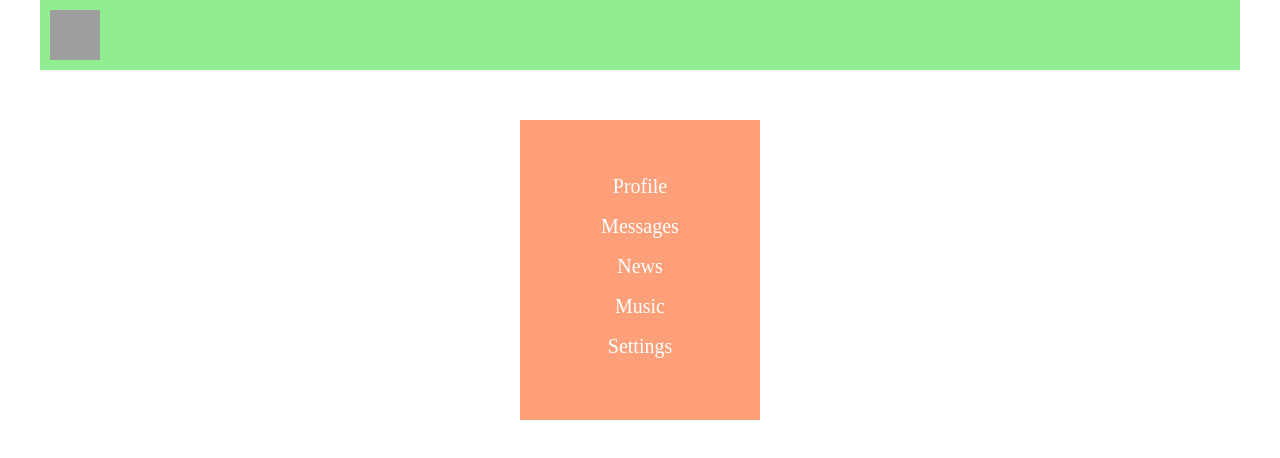
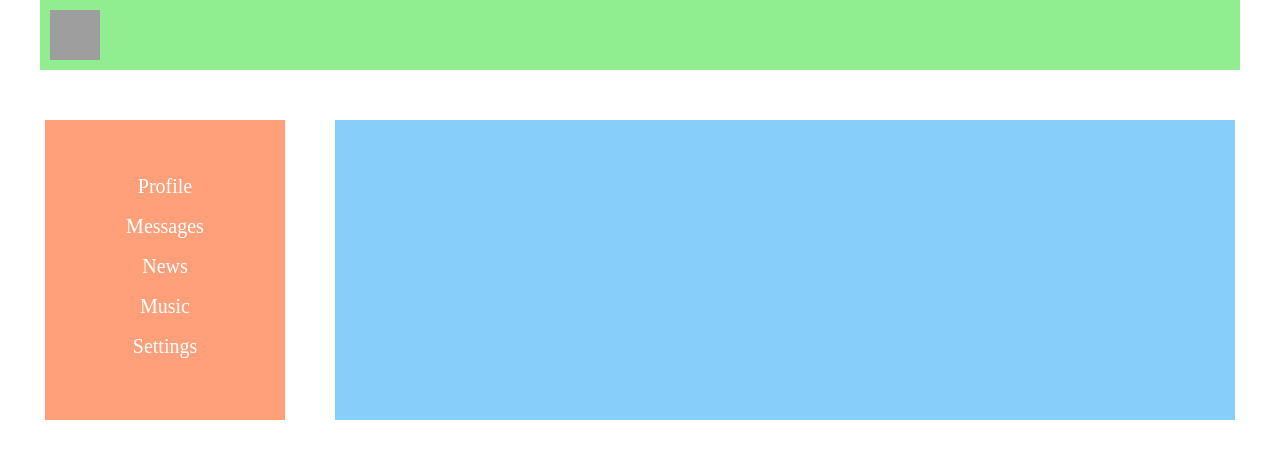
Before and after one commit to malikkhubiev/Social-network, a React (Create React App) app: page / in a window 1280 px wide. Shown: the top 458 px of the page. Built offline with nearby package versions, Linux system fonts and the light colour scheme; grey boxes are pictures that could not be loaded.

Commit message:
Moduling

```diff
--- a/src/App.js
+++ b/src/App.js
@@ -9,6 +9,7 @@ const App = () => {
       <Header/>
       <div className="double">
         <NavBar/>
+        <Profile/>
       </div>
     </div>
   );
```
